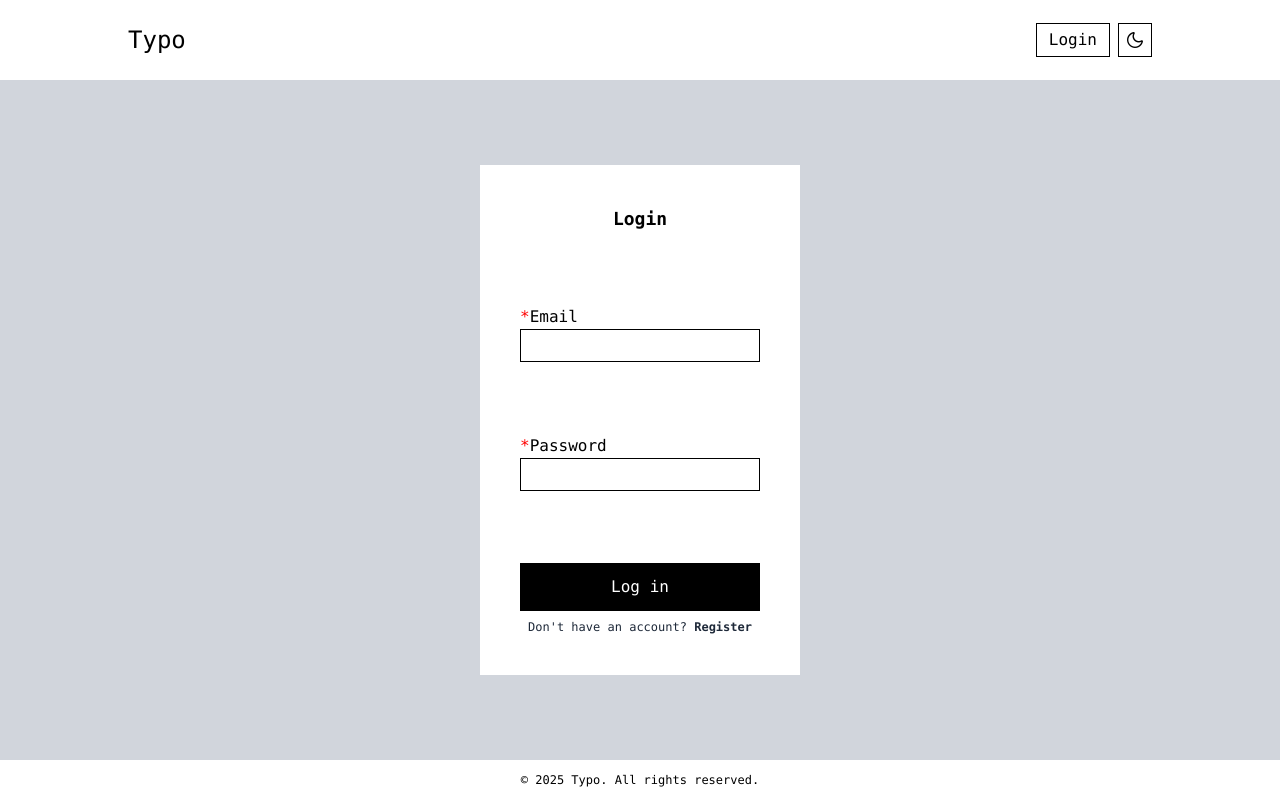
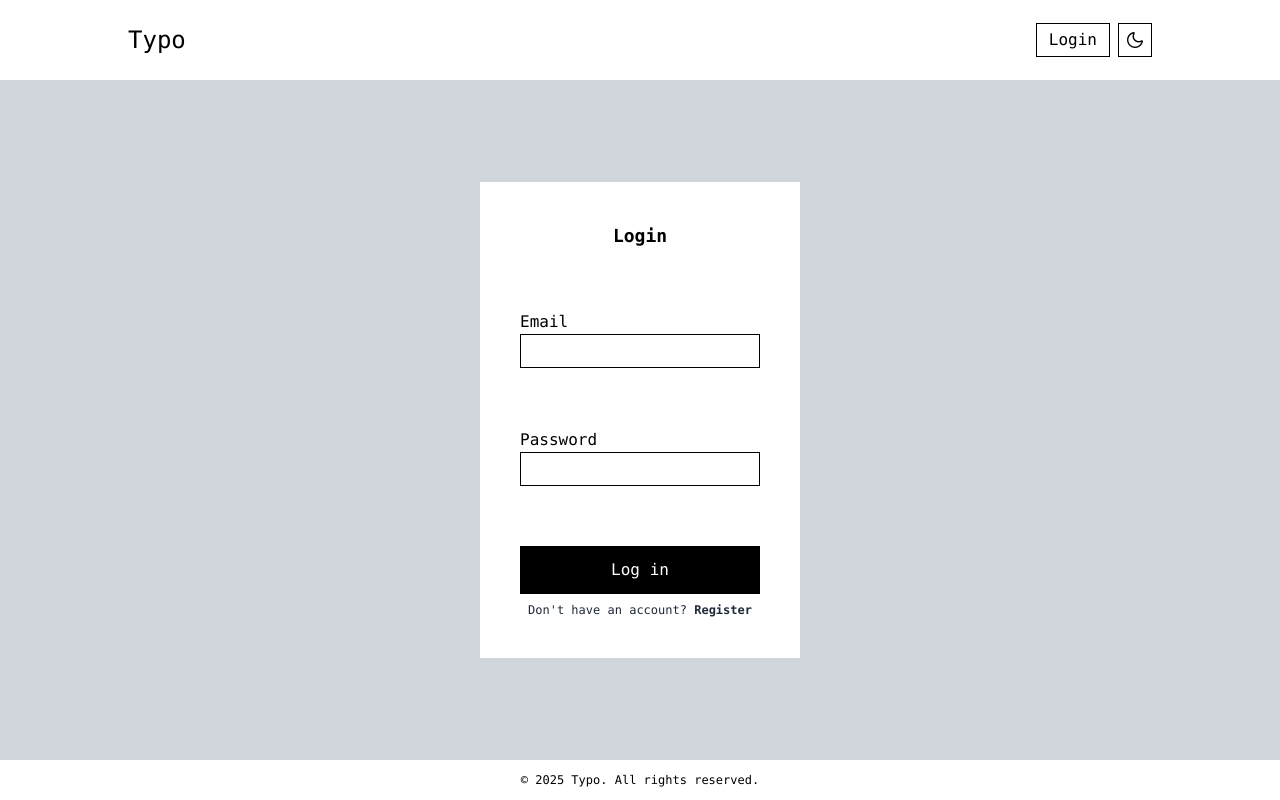
Before and after one commit to aleksamlsvc12/blog-app, a Vue app in the folder frontend/: page /login in a window 1280 px wide. Built offline with nearby package versions, Linux system fonts and the light colour scheme.

Commit message:
Removed asterisks and updated login form height

```diff
--- a/frontend/src/components/Login.vue
+++ b/frontend/src/components/Login.vue
@@ -1,15 +1,15 @@
 <template>
   <div class="h-full flex justify-center items-center font-mono">
-    <form class="flex flex-col justify-between w-1/4 h-[75%] p-10 bg-white">
+    <form class="flex flex-col justify-between w-1/4 h-[70%] p-10 bg-white">
       <p class="text-lg font-bold text-center">Login</p>
 
       <div>
-        <label for="Email"> <span class="color-red">*</span>Email </label>
+        <label for="Email">Email </label>
         <input type="text" class="auth-inputs" />
       </div>
 
       <div>
-        <label for="Password"> <span class="color-red">*</span>Password </label>
+        <label for="Password">Password </label>
         <input type="text" class="auth-inputs" />
       </div>
 
```
